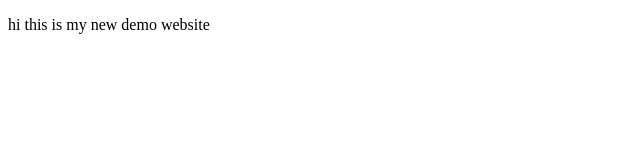
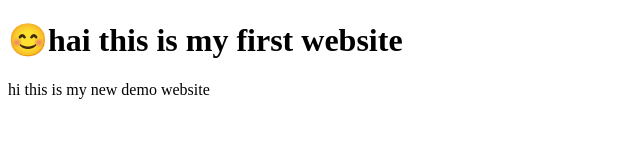
Before and after one commit to shanmugappriyaa/GithubSession, a plain HTML site: page index.html in a window 1280 px wide. Shown: the whole page, without its empty margins (0-640 px from the left). Drawn offline with Linux system fonts and the light colour scheme.

Commit message:
added h1 tag

```diff
--- a/index.html
+++ b/index.html
@@ -6,6 +6,7 @@
     <title>Hello World</title>
 </head>
 <body>
+    <h1>😊hai this is my first website</h1>
     <p> hi this is my new demo website</p>
 </body>
 </html>
```
